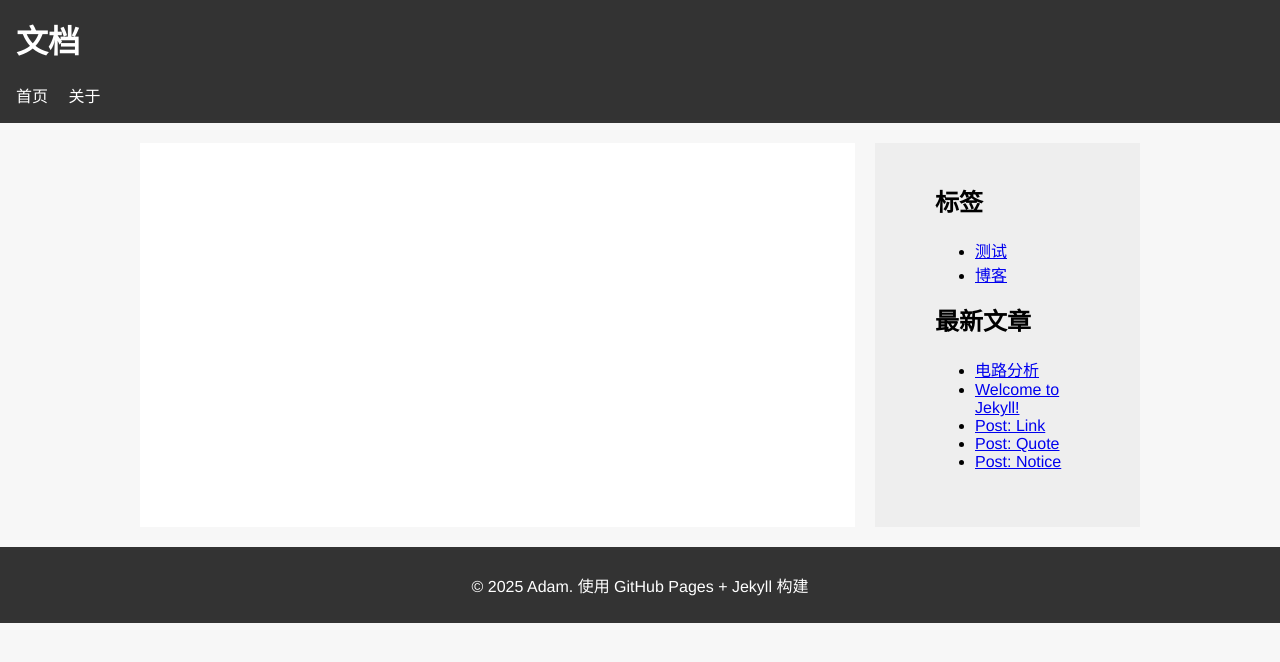
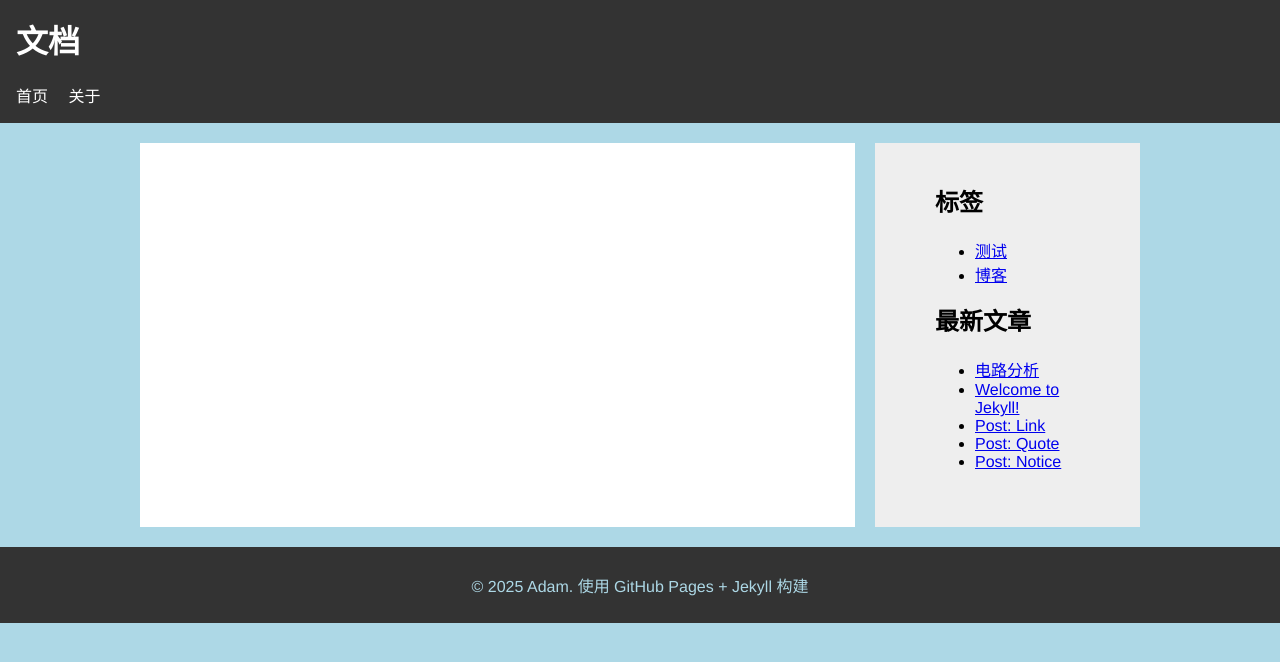
Before and after one commit to QinHan8013/docs, a Jekyll site: the page built from index.html, in a window 1280 px wide. Shown: the top 662 px of the page. Built offline with Jekyll 4.4.1, drawn with Linux system fonts in a browser that asks for light colours; the list of posts is cut into pages by our own code.

Commit message:
Update style.css

```diff
--- a/assets/css/style.css
+++ b/assets/css/style.css
@@ -1,8 +1,8 @@
-body { font-family: "Helvetica Neue", sans-serif; background: #f7f7f7; margin: 0; }
+body { font-family: "Helvetica Neue", sans-serif; background: #ADD8E6; margin: 0; }
 header { background: #333; color: #fff; padding: 1rem; }
 header a { color: #fff; margin-right: 1rem; text-decoration: none; }
 .container { display: flex; max-width: 1000px; margin: 20px auto; }
 main { flex: 3; padding: 20px; background: #fff; }
 aside { flex: 1; padding: 20px; background: #eee; margin-left: 20px; }
-footer { text-align: center; padding: 10px; background: #333; color: #fff; margin-top: 20px; }
+footer { text-align: center; padding: 10px; background: #333; color: #ADD8E6; margin-top: 20px; }
 h1, h2 { margin-top: 0; }
```
